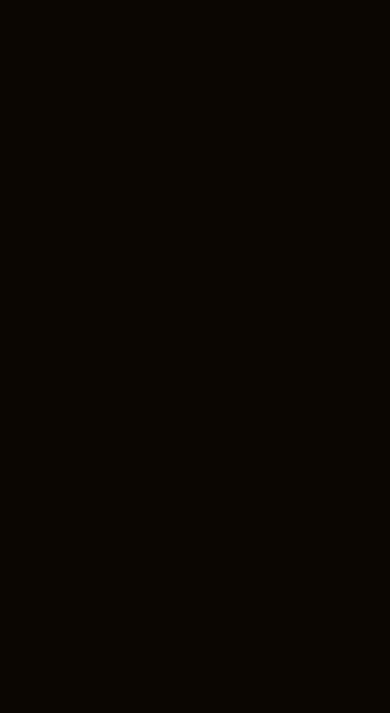
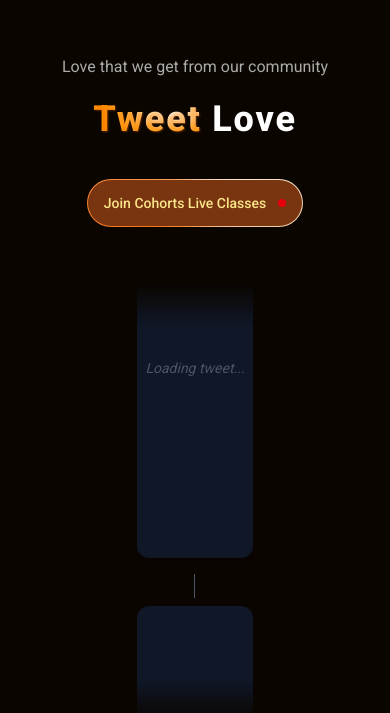
Before and after one commit to IshanDhingraCodes/chaicode_landing, a React (Vite) app: page / in a window 390 px wide. Shown: the part 1287-2000 px from the top of the page. Before the commit the page ends 1222 px from the top, so only its background shows below. Built offline with nearby package versions, Linux system fonts and the light colour scheme.

Commit message:
Add: Tweet Testimonial Section

```diff
--- a/src/App.jsx
+++ b/src/App.jsx
@@ -1,5 +1,5 @@
 import React, { useState, useEffect } from "react";
-import { Navbar, Preloader, Hero } from "./components";
+import { Navbar, Preloader, Hero, TwitterTestimonials } from "./components";
 import { AnimatePresence } from "motion/react";
 import Lenis from "lenis";
 import { ThemeProvider } from "./components/ThemeContext";
@@ -31,6 +31,7 @@
           <>
             <Navbar />
             <Hero />
+            <TwitterTestimonials />
           </>
         )}
       </main>
--- a/src/components/CTA.tsx
+++ b/src/components/CTA.tsx
@@ -5,7 +5,7 @@
 const CTA = ({ text, className }) => {
   const { theme } = ThemeConsumer();
   return (
-    <a href="https://courses.chaicode.com/learn">
+    <a href="https://courses.chaicode.com/learn/view-all?show=batch&type=17">
       <button
         className={`relative inline-flex h-12 overflow-hidden rounded-full p-[1px] focus:outline-none focus:ring-2 focus:ring-orange-300 focus:ring-offset-2   ${theme === "light-theme" ? "focus:ring-offset-slate-50" : "focus:ring-offset-slate-900"} ${className}`}
       >
--- /dev/null
+++ b/src/components/Testimonial.jsx
@@ -0,0 +1,110 @@
+import { useEffect } from "react";
+import { ThemeConsumer } from "./ThemeContext";
+import TweetCard from "./ui/tweet-card";
+import { tweetUrls } from "../constants";
+import CTA from "./CTA";
+import { motion } from "motion/react";
+
+export default function TwitterTestimonials() {
+  const { theme } = ThemeConsumer();
+
+  useEffect(() => {
+    if (!window.twttr) {
+      const script = document.createElement("script");
+      script.src = "https://platform.twitter.com/widgets.js";
+      script.async = true;
+      document.body.appendChild(script);
+    } else {
+      window.twttr.widgets.load();
+    }
+  }, []);
+
+  return (
+    <section className="relative  w-full h-screen flex items-center justify-center">
+      <div className="relative w-full  h-full flex flex-col items-center  justify-start pt-30 md:pt-0 md:justify-center  md:pb-[50%] lg:pb-[30%]">
+        <div className="max-w-xl mx-auto text-center">
+          <p className="md:text-lg light-text mx-4 ">
+            Love that we get from our community
+          </p>
+          <h1 className="text-4xl font-extrabold mt-5 tracking-wider ">
+            <span className="text-gradient">Tweet</span> Love
+          </h1>
+          <CTA text="Join Cohorts Live Classes" className="mt-10" />
+        </div>
+
+        {/* Desktop version */}
+
+        {tweetUrls.slice(0, 5).map((url, index) => {
+          let extraclass = "";
+
+          if (index === 0) {
+            extraclass = "lg:block top-[35%] lg:left-[3%] ";
+          } else if (index === 1) {
+            extraclass = "md:block  top-[40%] left-[5%] lg:left-[22%] z-2";
+          } else if (index === 2) {
+            extraclass = "md:block top-[45%] left-1/2 -translate-x-1/2 z-3";
+          } else if (index === 3) {
+            extraclass = "md:block top-[40%] right-[5%] lg:right-[22%] z-2";
+          } else if (index === 4) {
+            extraclass = "lg:block top-[35%] lg:right-[3%]";
+          }
+
+          return (
+            <div key={url} className={`absolute hidden my-10 ${extraclass}`}>
+              <TweetCard url={url} index={index} theme={theme} />
+            </div>
+          );
+        })}
+
+        {/* mobile version */}
+
+        <div className="h-[600px]  my-14 md:hidden overflow-hidden grid sm:grid-cols-2 gap-4 [mask-image:linear-gradient(to_bottom,transparent,black_10%,black_90%,transparent)]">
+          <motion.div
+            initial={{
+              y: 0,
+            }}
+            animate={{
+              y: "-50%",
+            }}
+            transition={{
+              duration: 60,
+              repeat: Infinity,
+              repeatType: "loop",
+              ease: "linear",
+            }}
+            className={`flex flex-col gap-4 pb-4`}
+          >
+            {[...tweetUrls, ...tweetUrls].map((url, index) => (
+              <div key={url}>
+                <TweetCard url={url} index={index} theme={theme} />
+              </div>
+            ))}
+          </motion.div>
+
+          {/* reverse */}
+          <motion.div
+            initial={{
+              y: "-50%",
+            }}
+            animate={{
+              y: 0,
+            }}
+            transition={{
+              duration: 60,
+              repeat: Infinity,
+              repeatType: "loop",
+              ease: "linear",
+            }}
+            className={`flex flex-col gap-4 pb-4`}
+          >
+            {[...tweetUrls, ...tweetUrls].map((url, index) => (
+              <div key={url}>
+                <TweetCard url={url} index={index} theme={theme} />
+              </div>
+            ))}
+          </motion.div>
+        </div>
+      </div>
+    </section>
+  );
+}
--- a/src/components/index.js
+++ b/src/components/index.js
@@ -4,5 +4,5 @@
 import Blinker from "./Blinker";
 import Hero from "./Hero";
 import CTA from "./CTA";
-
-export { Preloader, Navbar, DarkMode, Blinker, Hero, CTA };
+import TwitterTestimonials from "./Testimonial";
+export { Preloader, Navbar, DarkMode, Blinker, Hero, CTA, TwitterTestimonials };
--- /dev/null
+++ b/src/components/ui/tweet-card.jsx
@@ -0,0 +1,82 @@
+import { useEffect, useState, useRef } from "react";
+import { motion, useInView } from "framer-motion";
+import { ThemeConsumer } from "../ThemeContext";
+
+function TweetCard({ url, index }) {
+  const { theme } = ThemeConsumer();
+  const ref = useRef();
+  const isInView = useInView(ref, {
+    once: true,
+    margin: "0px 0px -100px 0px",
+  });
+
+  const [loaded, setLoaded] = useState(false);
+
+  useEffect(() => {
+    if (isInView && window.twttr) {
+      window.twttr.widgets.load(ref.current);
+      const interval = setInterval(() => {
+        const iframe = ref.current?.querySelector("iframe");
+        if (iframe) {
+          setLoaded(true);
+          clearInterval(interval);
+        }
+      }, 200);
+    }
+  }, [isInView]);
+
+  const bgColor = theme === "dark-theme" ? "bg-gray-900" : "bg-white";
+  const ropeColor = theme === "dark-theme" ? "bg-gray-600" : "bg-gray-400";
+  const textColor = theme === "dark-theme" ? "text-gray-600" : "text-gray-400";
+
+  const twitterTheme = theme === "dark-theme" ? "dark" : "light";
+
+  return (
+    <motion.div
+      ref={ref}
+      custom={index}
+      initial={{ opacity: 0, y: -80, rotate: -5 }}
+      animate={isInView ? { opacity: 1, y: 0, rotate: 0 } : {}}
+      transition={{
+        delay: index * 0.3,
+        type: "spring",
+        stiffness: 50,
+        damping: 8,
+      }}
+      className="relative flex flex-col items-center"
+    >
+      {/* Rope */}
+      <div className={`w-px h-6 ${ropeColor} mb-2`} />
+
+      {/* Fixed-height wrapper for tweet */}
+      <div
+        className={`relative rounded-xl shadow-md ${bgColor} w-full h-[380px] overflow-hidden p-2`}
+      >
+        {isInView && (
+          <blockquote
+            className="twitter-tweet absolute inset-0"
+            data-theme={twitterTheme}
+            style={{
+              margin: 0,
+              opacity: loaded ? 1 : 0,
+              transition: "opacity 0.5s ease",
+              pointerEvents: loaded ? "auto" : "none",
+            }}
+          >
+            <a href={url}></a>
+          </blockquote>
+        )}
+
+        {!loaded && (
+          <div
+            className={`h-full flex items-center justify-center ${textColor} text-sm italic`}
+          >
+            Loading tweet...
+          </div>
+        )}
+      </div>
+    </motion.div>
+  );
+}
+
+export default TweetCard;
--- a/src/constants/index.js
+++ b/src/constants/index.js
@@ -1,7 +1,7 @@
 export const NavLinks = [
   {
     title: "Cohorts",
-    link: "https://courses.chaicode.com/learn",
+    link: "https://courses.chaicode.com/learn/view-all?show=batch&type=17",
   },
   {
     title: "Udemy",
@@ -16,3 +16,11 @@
     link: "",
   },
 ];
+
+export const tweetUrls = [
+  "https://twitter.com/jahanweee/status/1907045909394788416",
+  "https://twitter.com/prasenjitbasu44/status/1906393735203836076",
+  "https://twitter.com/Hiteshdotcom/status/1905574126112153860",
+  "https://twitter.com/indalsingh95/status/1910400980593574204",
+  "https://twitter.com/csakoushik/status/1910028187192435136",
+];
```
